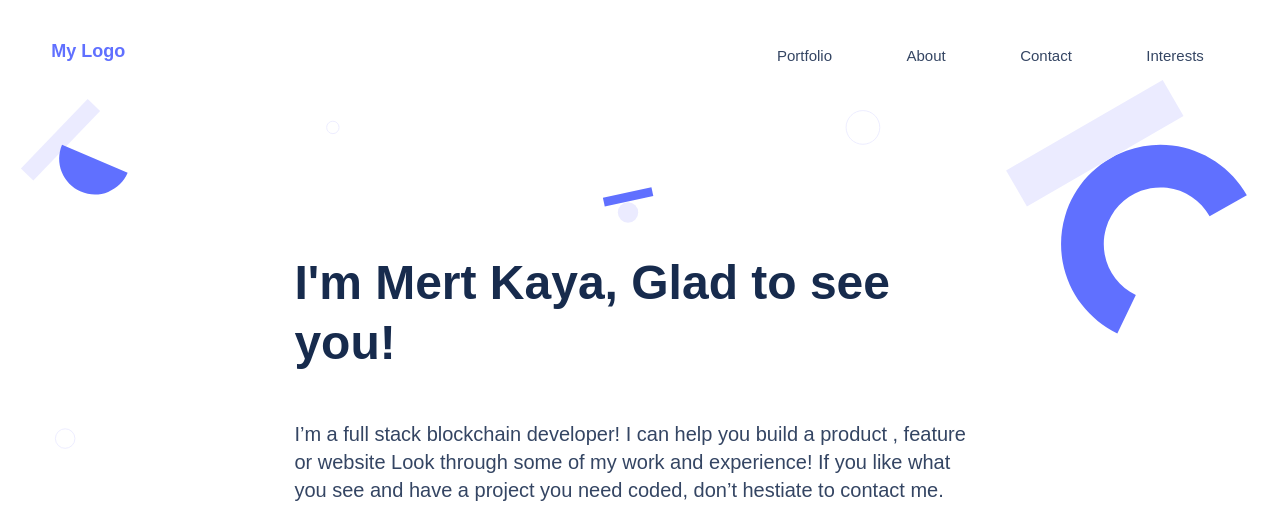
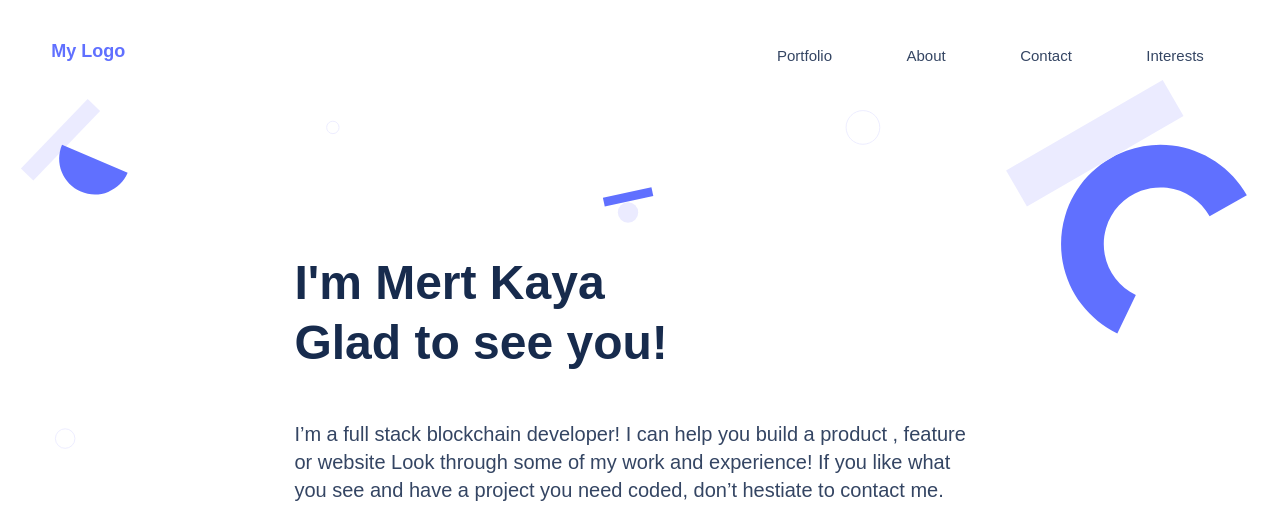
Before and after one commit to mkaya13/portfolio.github.io, a plain HTML site: page index.html in a window 1280 px wide. Shown: the top 517 px of the page. Drawn offline with nearby package versions, Linux system fonts and the light colour scheme.

Commit message:
bug fixes

```diff
--- a/index.html
+++ b/index.html
@@ -35,7 +35,7 @@
 
         <div class="hero-content">
 
-            <h2 class="hero-title">I'm Mert Kaya, Glad to see you!</h2>
+            <h2 class="hero-title">I'm Mert Kaya <br> Glad to see you!</h2>
 
             <p class="hero-paragraph"> I’m a full stack blockchain developer! I can help you build a product ,
                 feature or website Look through some of my work and experience! If you like what you see and
```
